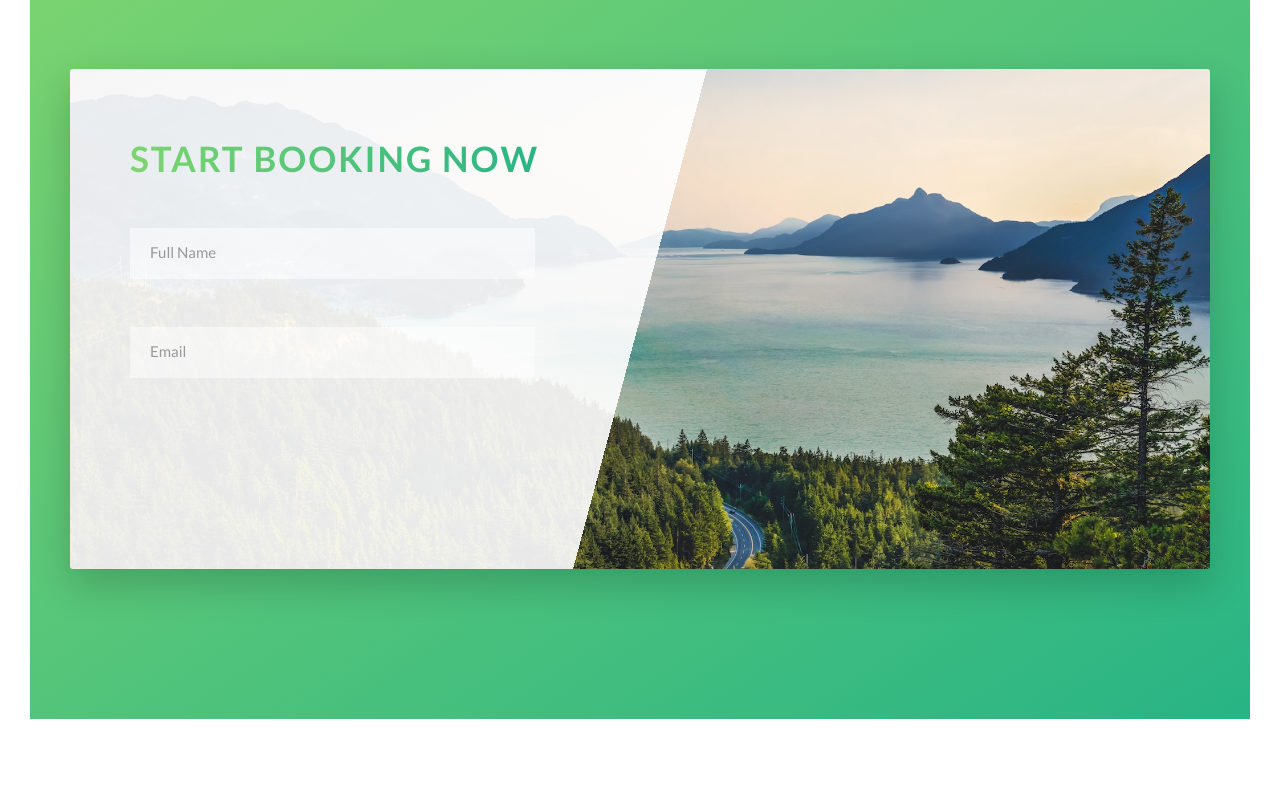
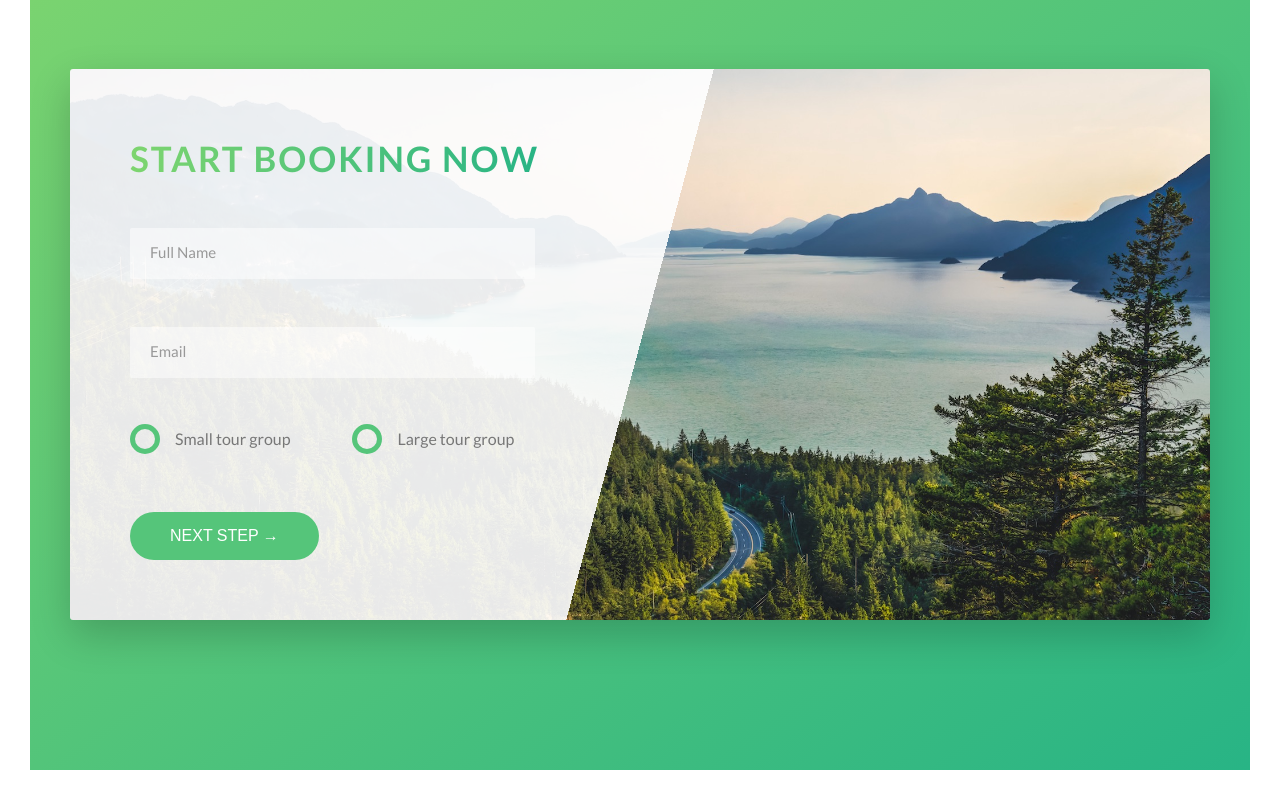
Before and after one commit to hunex91/advanced-css-natours, a website: page index.html in a window 1280 px wide. Shown: the part 4491-5291 px from the top of the page. Before the commit the page ends 5240 px from the top, so only its background shows below. Drawn offline with Linux system fonts and the light colour scheme.

Commit message:
Implemented the custom radio buttons

```diff
--- a/index.html
+++ b/index.html
@@ -292,6 +292,28 @@
                 <input id="email" class="form__input" type="email" placeholder="Email" required>
                 <label class="form__label" for="email">Email</label>
               </div>
+
+              <div class="form__group">
+                <div class="form__radio-group">
+                  <input id="small" class="form__radio-input" name="size" type="radio">
+                  <label class="form__radio-label" for="small">
+                    <span class="form__radio-button"></span>
+                    Small tour group
+                  </label>
+                </div>
+
+                <div class="form__radio-group util-margin-bottom-medium">
+                  <input id="large" class="form__radio-input" name="size" type="radio">
+                  <label class="form__radio-label" for="large">
+                    <span class="form__radio-button"></span>
+                    Large tour group
+                  </label>
+                </div>
+              </div>
+
+              <div class="form__group">
+                <button class="btn btn--green">Next step &rarr;</button>
+              </div>
             </form>
           </div>
         </div>
--- a/sass/components/_button.scss
+++ b/sass/components/_button.scss
@@ -1,5 +1,5 @@
 .btn {
-  &:link, &:visited {
+  &, &:link, &:visited {
     display: inline-block;
     text-transform: uppercase;
     text-decoration: none;
@@ -8,6 +8,10 @@
     transition: all 0.2s;
     position: relative;
     font-size: $font-size-default;
+
+    // Change for the <button> element
+    border: none;
+    cursor: pointer;
   }
 
   &:hover {
@@ -20,7 +24,8 @@
     }
   }
 
-  &:active {
+  &:active, &:focus {
+    outline: none;
     transform: translateY(-1px);
     box-shadow: 0 0.5rem 1rem rgba($color-black, 0.2);
   }
--- a/sass/components/_form.scss
+++ b/sass/components/_form.scss
@@ -14,6 +14,7 @@
     border-bottom: 3px solid transparent;
     width: 90%;
     display: block;
+    transition: all .3s;
 
     &:focus {
       outline: none;
@@ -44,4 +45,50 @@
     visibility: hidden;
     transform: translateY(-4rem);
   }
+
+  &__radio-group {
+    width: 49%;
+    display: inline-block;
+  }
+
+  &__radio-label {
+    font-size: $font-size-default;
+    cursor: pointer;
+    position: relative;
+    padding-left: 4.5rem;
+  }
+
+  &__radio-button {
+    width: 3rem;
+    height: 3rem;
+    border: 5px solid $color-primary;
+    border-radius: 50%;
+    display: inline-block;
+    position: absolute;
+    top: -.5rem;
+    left: 0;
+
+    &::after {
+      content: "";
+      display: block;
+      width: 1.3rem;
+      height: 1.3rem;
+      border-radius: 50%;
+      background-color: $color-primary;
+      position: absolute;
+      top: 50%;
+      left: 50%;
+      transform: translate(-50%, -50%);
+      opacity: 0;
+      transition: opacity .2s;
+    }
+  }
+
+  &__radio-input {
+    display: none;
+  }
+
+  &__radio-input:checked + &__radio-label &__radio-button::after {
+    opacity: 1;
+  }
 }
--- a/sass/pages/_home.scss
+++ b/sass/pages/_home.scss
@@ -52,8 +52,6 @@
   border-radius: 3px;
   box-shadow: 0 1.5rem 4rem rgba($color-black, .2);
 
-  height: 50rem;
-
   &__form {
     width: 50%;
     padding: 6rem;
```
Also changed, not shown: css/style.css.
